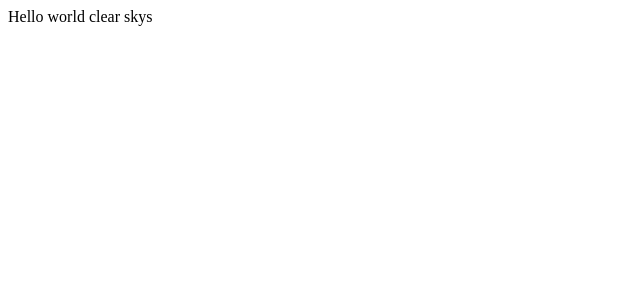
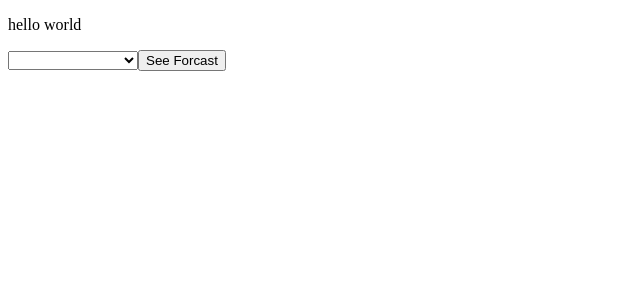
Before and after one commit to Eazybel/Clear-Skies, a Next.js app in the folder clearsky/: page / in a window 1280 px wide. Shown: the top 300 px of the page, without its empty margins (0-640 px from the left). Built offline with nearby package versions, Linux system fonts and the light colour scheme.

Commit message:
feat: implement ClickHandler component and update Home page with region selection

```diff
--- /dev/null
+++ b/clearsky/src/app/components/button.tsx
@@ -0,0 +1,13 @@
+"use client"
+export default function ClickHandler(){
+
+const floodFetch=async ()=>{
+const response=await fetch("https://flood-api.open-meteo.com/v1/flood?latitude=59.91&longitude=10.75&daily=river_discharge")
+const data=await response.json()
+console.log(data)
+}
+    return (
+
+        <button onClick={floodFetch}>See Forcast</button>
+    )
+}
--- a/clearsky/src/app/page.tsx
+++ b/clearsky/src/app/page.tsx
@@ -1,9 +1,14 @@
-import Image from "next/image";
+import ClickHandler from "@/app/components/button"
+export default async function Home() {
 
-export default function Home() {
   return (
     <>
-    <div>Hello world clear skys</div>
+    <p>hello world</p>
+    <select name="countryName" id="countryName">
+      <option value="" disabled>Select your region</option>
+
+    </select>
+    <ClickHandler/>
     </>
   );
 }
```
Also changed, not shown: clearsky/src/app/loading.jsx (added).
